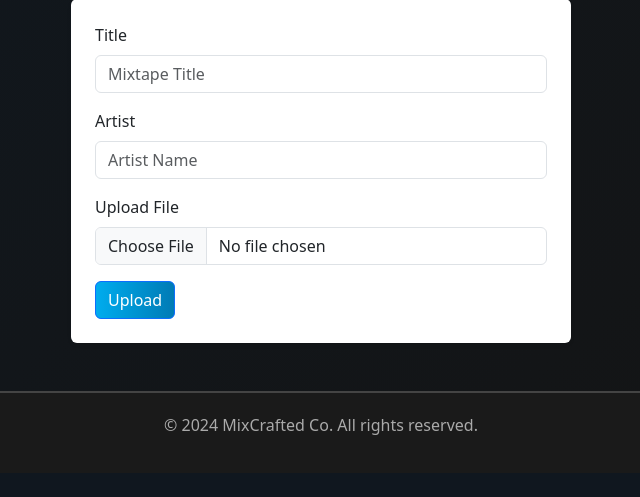
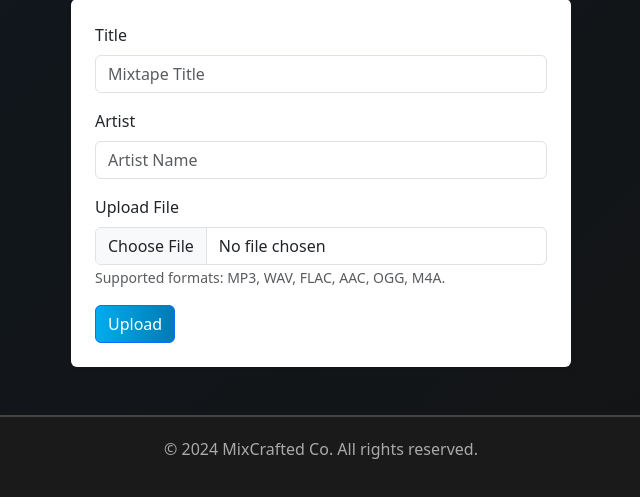
Before and after one commit to Joshkaki00/Bootstrap-Sprint-v2, a Flask app: page /upload in a window 1280 px wide. Shown: the part 362-859 px from the top of the page, without its empty margins (319-959 px from the left). Before the commit the page ends 797 px from the top, so only its background shows below. Run offline with Flask 3, Linux system fonts and the light colour scheme; some libraries are stand-ins or nearby versions.

Commit message:
only allow user to upload valid audio formats

```diff
--- a/templates/upload.html
+++ b/templates/upload.html
@@ -36,15 +36,16 @@
                 <form class="bg-white p-4 rounded shadow-sm" action="/upload" method="post" enctype="multipart/form-data">
                     <div class="mb-3">
                         <label for="title" class="form-label">Title</label>
-                        <input type="text" class="form-control" id="title" placeholder="Mixtape Title">
+                        <input type="text" class="form-control" id="title" name="title" placeholder="Mixtape Title" required>
                     </div>
                     <div class="mb-3">
                         <label for="artist" class="form-label">Artist</label>
-                        <input type="text" class="form-control" id="artist" placeholder="Artist Name">
+                        <input type="text" class="form-control" id="artist" name="artist" placeholder="Artist Name" required>
                     </div>
                     <div class="mb-3">
                         <label for="file" class="form-label">Upload File</label>
-                        <input type="file" class="form-control" id="file">
+                        <input type="file" class="form-control" id="file" name="file" accept=".mp3, .wav, .flac, .aac, .ogg, .m4a" required>
+                        <small class="form-text text-muted">Supported formats: MP3, WAV, FLAC, AAC, OGG, M4A.</small>
                     </div>
                     <button type="submit" class="btn btn-primary">Upload</button>
                 </form>
```
